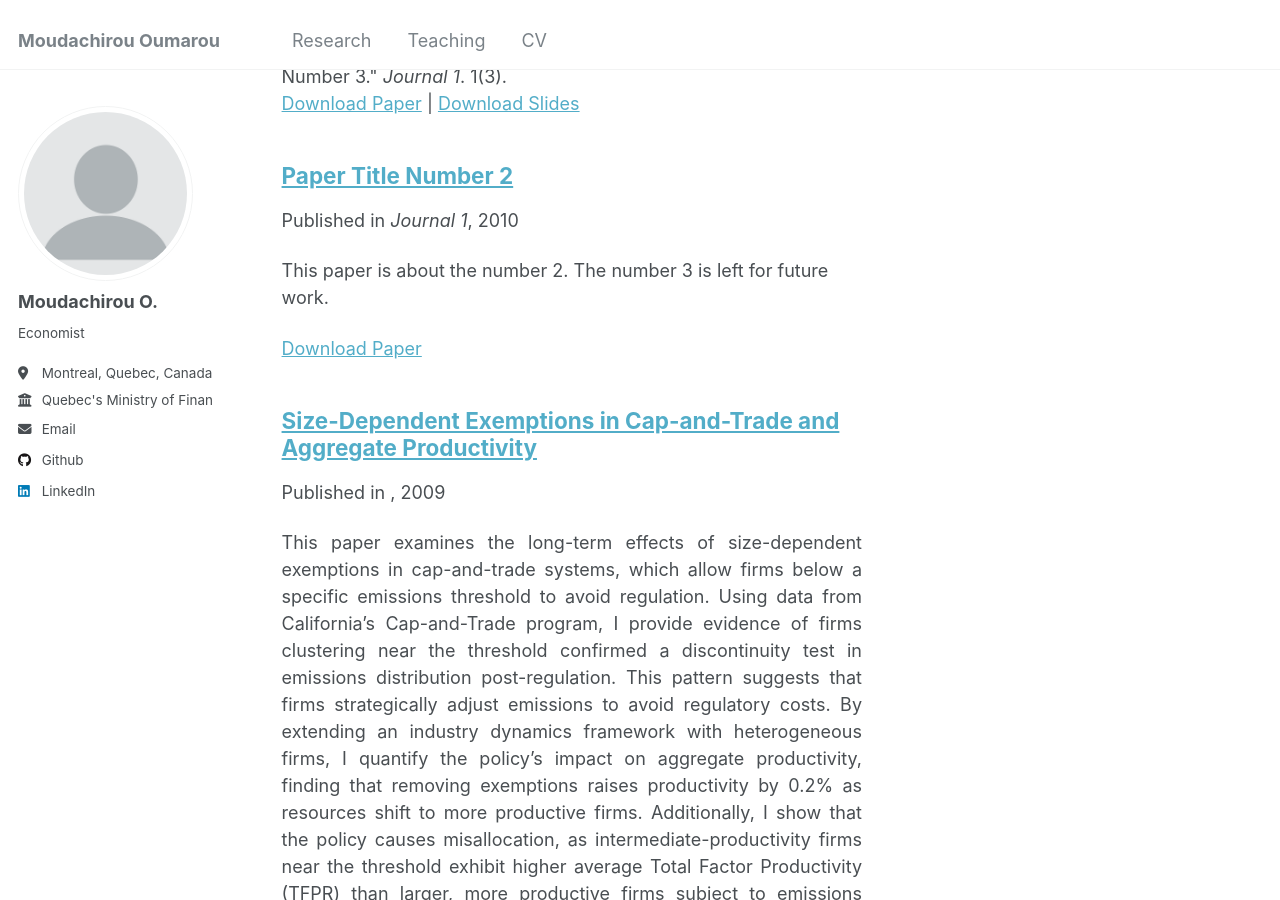
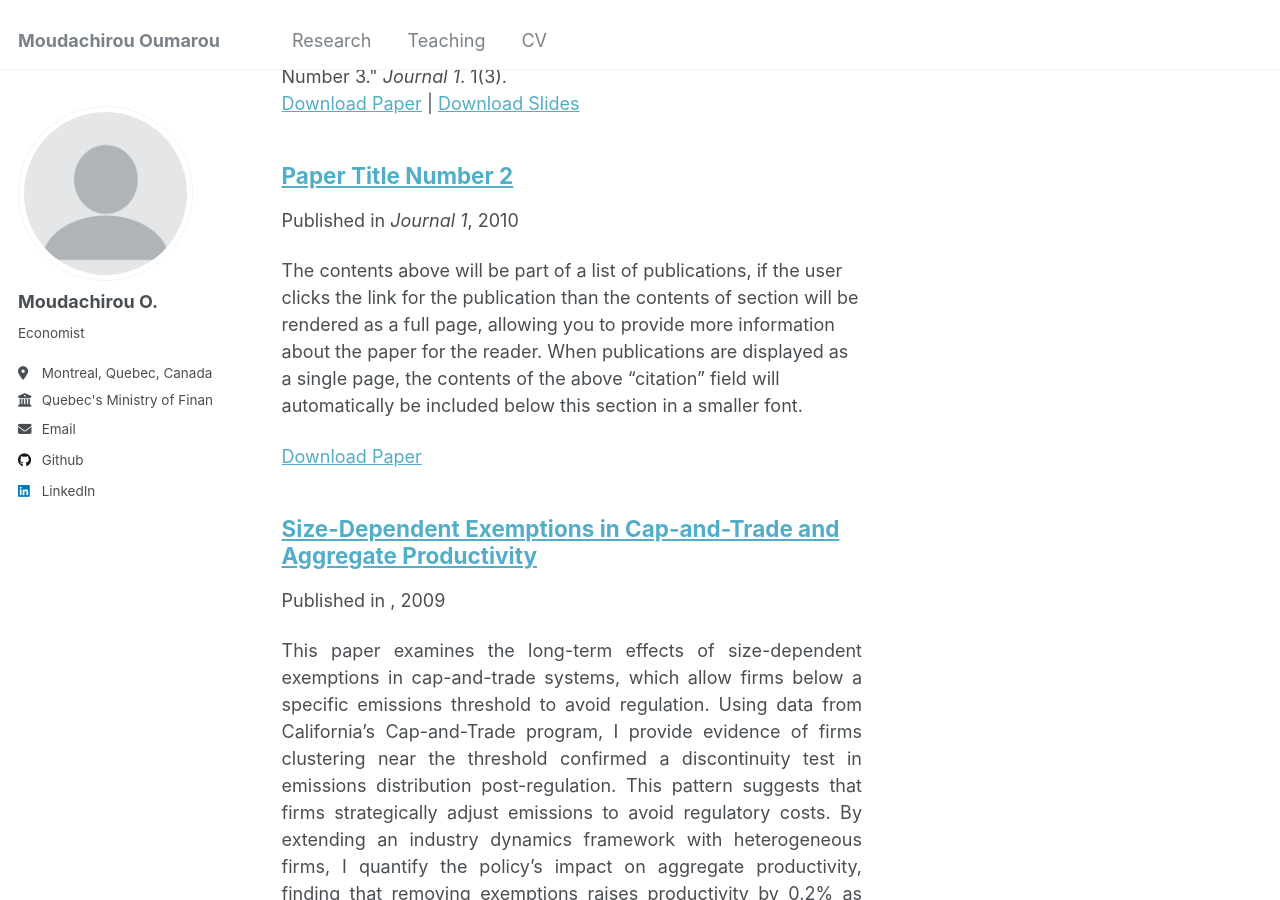
Before and after one commit to oumaroumoudachirou/oumaroumoudachirou.github.io, a Jekyll site: the page built from _pages/publications.html, in a window 1280 px wide and 900 px high, scrolled down 407 px. Built offline with Jekyll 4.4.1, drawn with Linux system fonts in a browser that asks for light colours.

Commit message:
Update 2010-10-01-paper-title-number-2.md

```diff
--- a/_publications/2010-10-01-paper-title-number-2.md
+++ b/_publications/2010-10-01-paper-title-number-2.md
@@ -3,7 +3,7 @@ title: "Paper Title Number 2"
 collection: publications
 category: manuscripts
 permalink: /publication/2010-10-01-paper-title-number-2
-excerpt: 'This paper is about the number 2. The number 3 is left for future work.'
+excerpt:
 date: 2010-10-01
 venue: 'Journal 1'
 slidesurl: 'http://academicpages.github.io/files/slides2.pdf'
```
